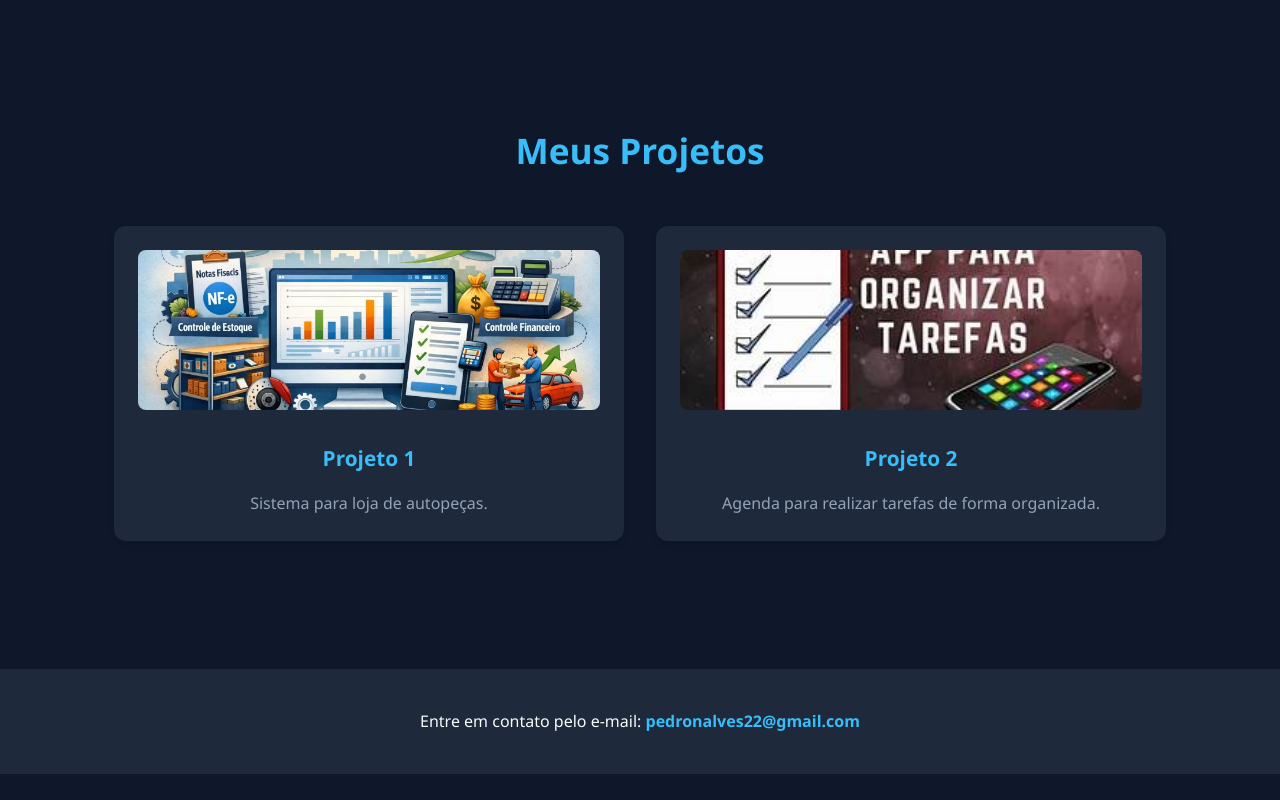
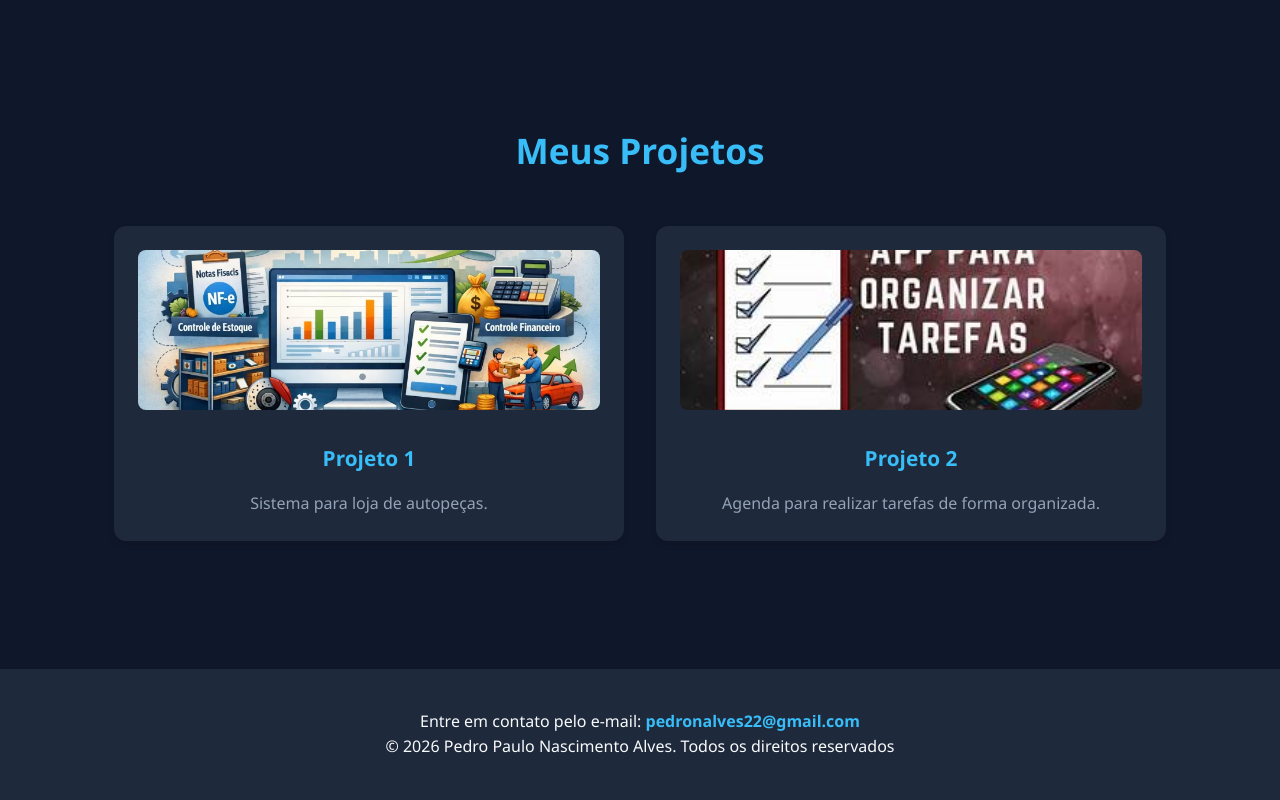
Before and after one commit to pedronalves22-hub/meuportfolio, a plain HTML site: page index.html in a window 1280 px wide. Shown: the part 2084-2884 px from the top of the page. Before the commit the page ends 2858 px from the top, so only its background shows below. Drawn offline with Linux system fonts and the light colour scheme.

Commit message:
Add files via upload

```diff
--- a/index.html
+++ b/index.html
@@ -92,6 +92,7 @@
 
     <footer id="contato" class="footer">
         <p>Entre em contato pelo e-mail: <a href="mailto:pedronalves22@gmail.com">pedronalves22@gmail.com</a></p>
+        <p>© 2026 Pedro Paulo Nascimento Alves. Todos os direitos reservados </p>
     </footer>
 
 </body>
```
